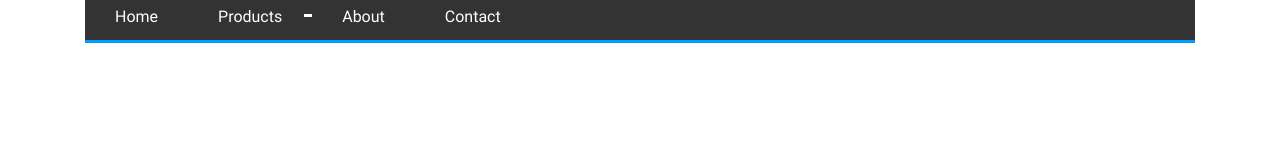
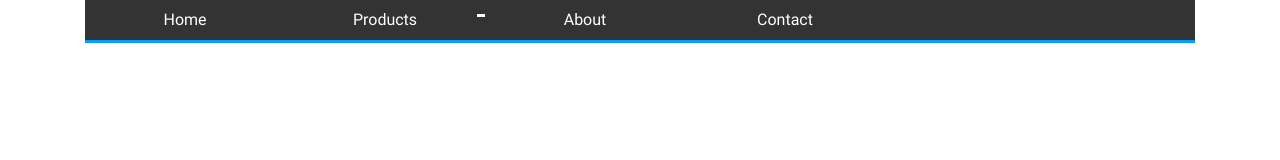
Before and after one commit to Heaven798/fe-basic, a plain HTML site: page index.html in a window 1280 px wide. Drawn offline with Linux system fonts and the light colour scheme.

Commit message:
minor update

```diff
--- a/styles/styles.css
+++ b/styles/styles.css
@@ -36,6 +36,7 @@ html {
 }
 
 .menu li {
+  width: 200px;
   list-style: none;
   background: #333;
   position: relative;
@@ -46,8 +47,9 @@ html {
   text-decoration: none;
   display: block;
   text-align: center;
-  padding: 5px 30px;
+  padding: 0 10px;
   height: 40px;
+  line-height: 40px;
 }
 
 .menu a:hover {
```
